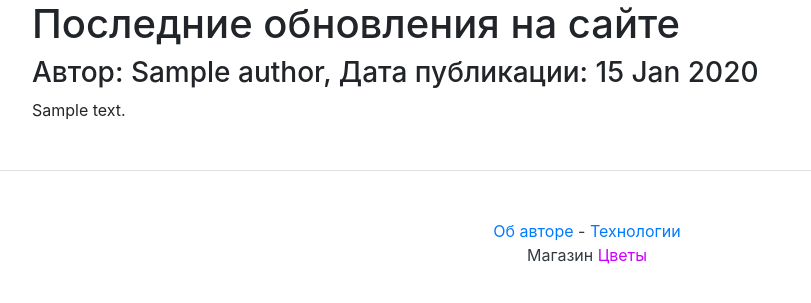
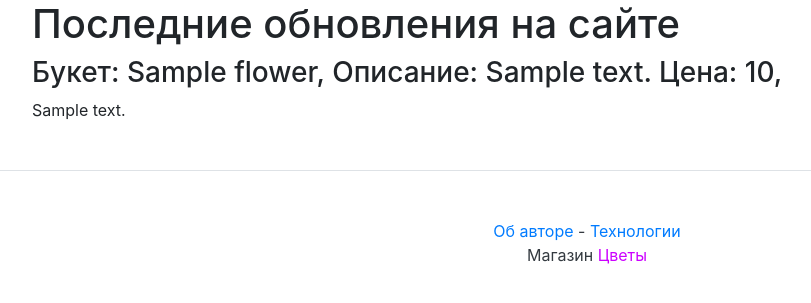
Before and after one commit to zaleksandrne/roma, a Django app: template templates/index.html in a window 1280 px wide. Shown: the part 56-359 px from the top of the page, without its empty margins (53-864 px from the left). Run offline with Django 3.2, Linux system fonts and the light colour scheme; the template is opened without the code that fills it: most values are stand-ins (such as "Sample title", 1, 10 or a date in 2020); parts of the project's set-up code (start-up, migrations or seed data) failed here and were passed over; some libraries are stand-ins or nearby versions.

Commit message:
index rework

```diff
--- a/flowers/views.py
+++ b/flowers/views.py
@@ -1,11 +1,11 @@
 
 from django.shortcuts import render
+from .models import Flowers
 
 
 
 
 def index(request):
-    return render(
-         request,
-         'index.html'
+    flowers_list = Flowers.objects.all()
+    return render(request, 'index.html', {"flowers_list": flowers_list}
      )
--- a/templates/index.html
+++ b/templates/index.html
@@ -2,9 +2,11 @@
 {% block title %}Последние обновления на сайте{% endblock %}
 {% block header %}Последние обновления на сайте{% endblock %}
 {% block content %}
-    {% for post in page %}
+    {% for flower in flowers_list %}
     <h3>
-        Автор: {{ post.author.get_full_name }}, Дата публикации: {{ post.pub_date|date:"d M Y" }}
+        Букет: {{ flower.name }},
+        Описание: {{ flower.description }}
+        Цена: {{ flower.price }},
     </h3>
     <p>{{ post.text|linebreaksbr }}</p>
     {% if not forloop.last %}<hr>{% endif %}
```
